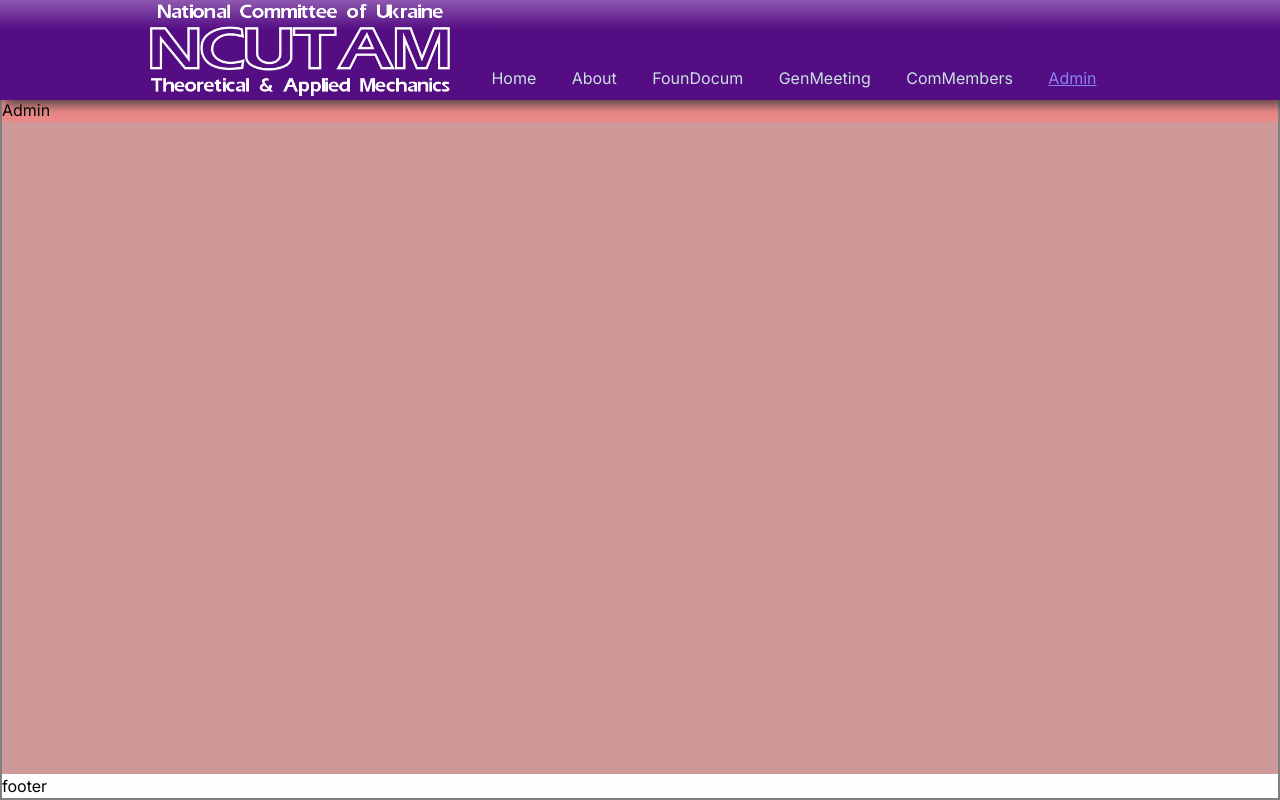
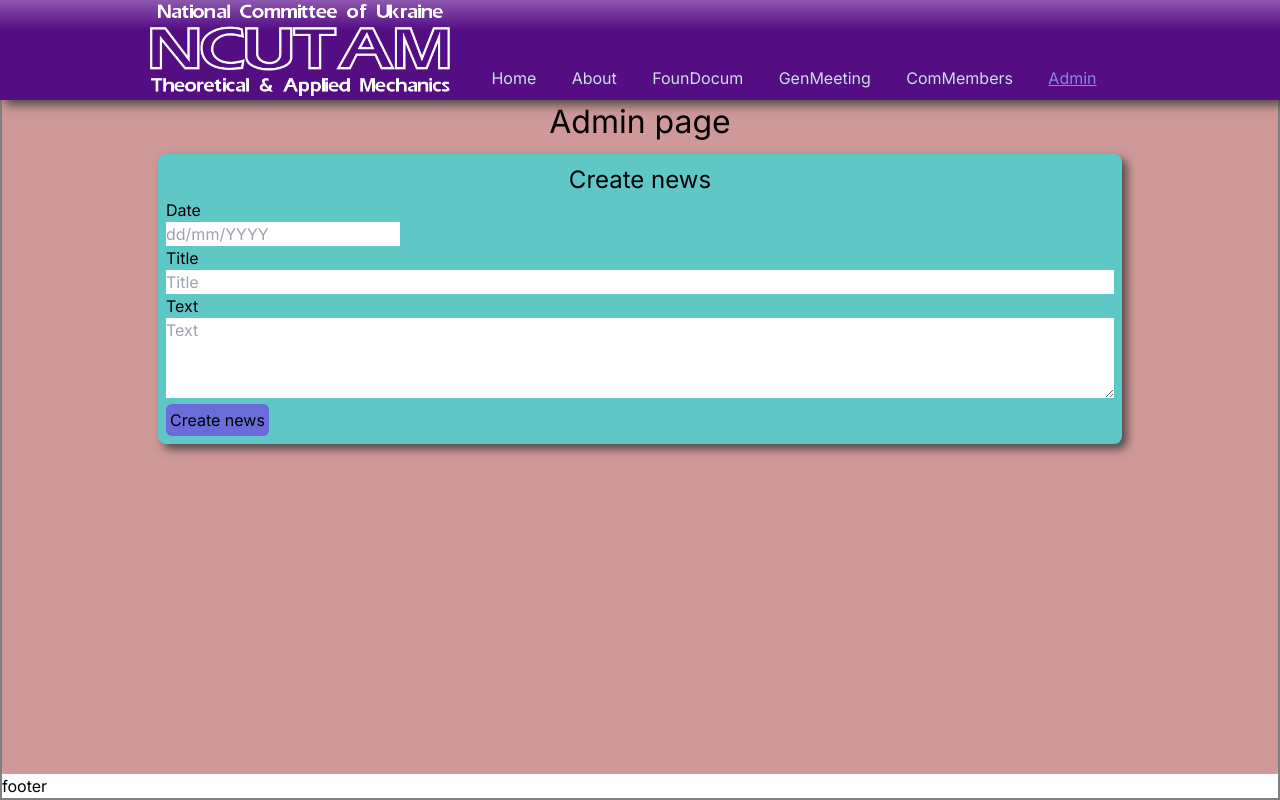
Before and after one commit to Pasha147/inmech2, a Next.js app: page /admin in a window 1280 px wide. Built offline with nearby package versions, Linux system fonts and the light colour scheme.

Commit message:
Managed to make a record in the db

```diff
--- a/app/admin/admin.module.css
+++ b/app/admin/admin.module.css
@@ -2,3 +2,7 @@
 .about{
     background-color: rgb(235, 137, 137);
 }
+.h1{
+font-size: 2rem;
+text-align: center;
+}
--- a/app/admin/page.tsx
+++ b/app/admin/page.tsx
@@ -1,8 +1,12 @@
 import Image from 'next/image'
 import styles from '@/app/admin/admin.module.css'
+import { CreateNewsForm } from '../ui/crNewsForm'
 
 export default function Admin() {
   return (
-    <div className={styles.about}>Admin</div>
+    <div className='container'>
+     <h1 className={styles.h1}>Admin page</h1>
+     <CreateNewsForm/>
+    </div>
   )
 }
--- /dev/null
+++ b/app/lib/action.ts
@@ -0,0 +1,59 @@
+
+'use server';
+
+import { z } from 'zod';
+import { sql } from '@vercel/postgres';
+
+const FormSchema = z.object({
+    id: z.string(),
+    date: z.string(),
+    title: z.string(),
+    text: z.string(),
+  });
+
+  const CreateNews = FormSchema.omit({ id: true});
+
+export async function createNews(formData: FormData) {
+const rawFormData={
+    date: formData.get('date'),
+    title: formData.get('title'),
+    text: formData.get('text')
+}
+
+const { date, title, text } = CreateNews.parse(rawFormData);
+console.log(date, title, text);
+
+
+await sql`
+INSERT INTO news (date, title, text)
+        VALUES (${date}, ${title}, ${text})
+        ON CONFLICT (id) DO NOTHING;
+`;
+
+// const date1 = new Date().toISOString().split('T')[0];
+
+
+// await sql`
+//     INSERT INTO invoices (customer_id, amount, status, date)
+//     VALUES (${customerId}, ${amountInCents}, ${status}, ${date1})
+//   `;
+
+
+}
+
+/*
+CREATE TABLE news (
+    id UUID DEFAULT uuid_generate_v4() PRIMARY KEY,
+    date varchar(255) NOT NULL,
+    title varchar(255) NOT NULL,
+    text text NOT NULL
+       );
+
+ INSERT INTO news (date, title, text)
+        VALUES ('ddd', 'fff', 'fff')
+        ON CONFLICT (id) DO NOTHING;
+
+
+
+DROP TABLE news;
+*/
--- /dev/null
+++ b/app/lib/definitions.ts
@@ -0,0 +1,7 @@
+
+export type NewsMassage = {
+    id: string; // Will be created on the database
+    date: string;
+    title: string; // Stored in cents
+    text: string;
+  };
--- /dev/null
+++ b/app/ui/crNewsForm.module.css
@@ -0,0 +1,30 @@
+.createForm {
+
+    margin: 0.5rem 0.5rem;
+    padding: 0.5rem;
+  background-color: var(--green-500);
+  border-radius: 8px;
+  box-shadow: 5px 5px 10px #1e2828b8;
+}
+.h2 {
+  font-size: 1.5rem;
+  display: block;
+  text-align: center;
+}
+.label {
+  display: block;
+}
+.titleInp{
+width: 100%;
+}
+.textArea{
+    width: 100%;
+    height: 5rem;
+}
+.submitBtn{
+    border-radius: 6px;
+    background-color: rgb(107, 107, 217);
+    padding: 0.25rem;
+    margin-right: 1rem;
+    margin-left: auto;
+}
--- /dev/null
+++ b/app/ui/crNewsForm.tsx
@@ -0,0 +1,56 @@
+'use client';
+
+import classes from '@/app/ui/crNewsForm.module.css'
+import { createNews } from '../lib/action';
+
+export function CreateNewsForm() {
+    return (
+        <form
+            action={createNews}
+            className={classes.createForm}
+        >
+            <h2 className={classes.h2}>Create news</h2>
+            <label
+                htmlFor="date"
+                className={classes.label}
+            >
+                Date
+            </label>
+            <input
+                id="date"
+                name="date"
+                type="text"
+                placeholder="dd/mm/YYYY"
+                className={classes.dateInp}
+            />
+            <label
+                htmlFor="title"
+                className={classes.label}
+            >
+                Title
+            </label>
+            <input
+                id="title"
+                name="title"
+                type="text"
+                placeholder="Title"
+                className={classes.titleInp}
+            />
+            <label
+                htmlFor="text"
+                className={classes.label}
+            >
+                Text
+            </label>
+            <textarea
+                id="text"
+                name="text"
+                className={classes.textArea}
+                placeholder="Text"
+            ></textarea>
+            <button
+            type="submit"
+            className={classes.submitBtn}>Create news</button>
+        </form>
+    )
+}
```
Also changed, not shown: package.json (+6 -4 lines), 2 other files (tests, documents, lock files or other folders).
